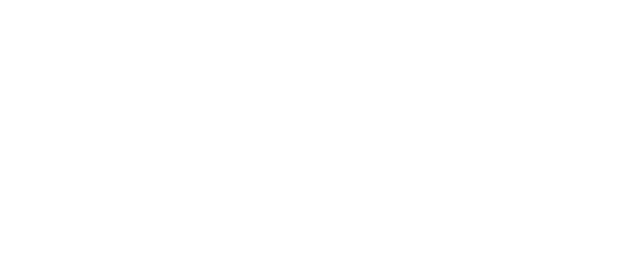
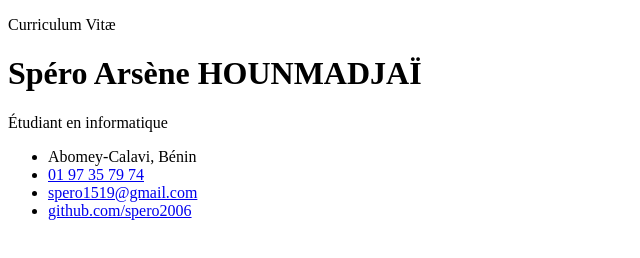
Before and after one commit to spero2006/mon-cv, a plain HTML site: page index.html in a window 1280 px wide. Shown: the whole page, without its empty margins (0-640 px from the left). Drawn offline with Linux system fonts and the light colour scheme.

Commit message:
mise en place de la section titre

```diff
--- a/index.html
+++ b/index.html
@@ -8,8 +8,18 @@
 <body>
 
   <!-- ===== SECTION TITRE ===== -->
-  <header id="titre">
-
+    <header id="titre">
+    <div class="container">
+      <p class="eyebrow">Curriculum Vitæ</p>
+      <h1>Spéro Arsène HOUNMADJAÏ</h1>
+      <p class="subtitle">Étudiant en informatique</p>
+      <ul class="contact-list">
+        <li>Abomey-Calavi, Bénin</li>
+        <li><a href="tel:+2290197357974">01 97 35 79 74</a></li>
+        <li><a href="mailto:spero1519@gmail.com">spero1519@gmail.com</a></li>
+        <li><a href="https://github.com/spero2006">github.com/spero2006</a></li>
+      </ul>
+    </div>
   </header>
 
 
```
